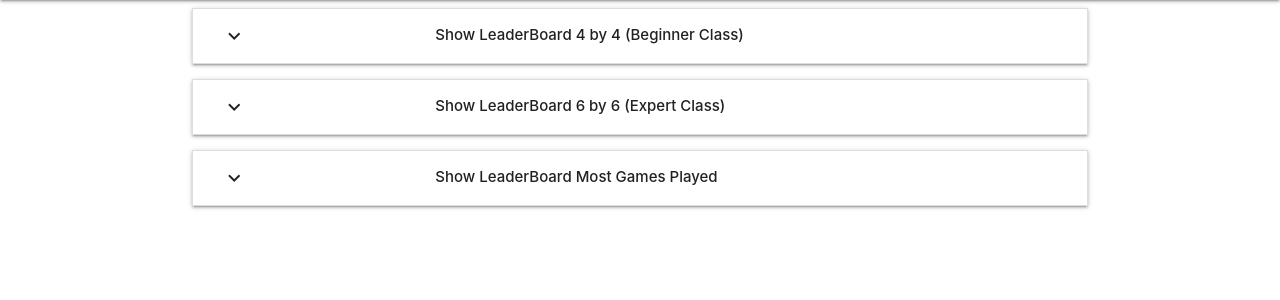
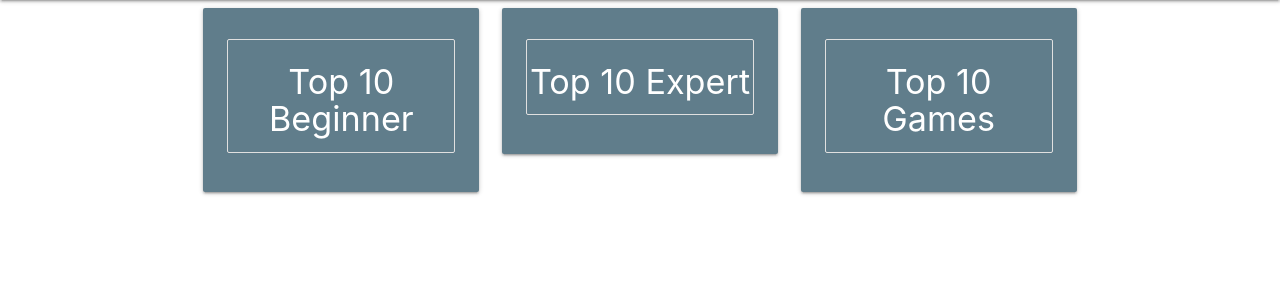
Before and after one commit to MartinLoef/project-3-data-centric-msp, a Flask app: template templates/LeaderBoards.html in a window 1280 px wide. Shown: the part 56-356 px from the top of the page. Run offline with Flask 2, Linux system fonts and the light colour scheme; the template is opened without the code that fills it, so the values that code supplies are empty; some libraries are stand-ins or nearby versions.

Commit message:
version 0.52 restyling of leaderboards done

```diff
--- a/static/css/style.css
+++ b/static/css/style.css
@@ -99,3 +99,13 @@ nav {
     user-select: none;
     z-index: 1;
 }
+
+.avatar{
+    position: absolute;
+    width: 42px;
+    height: 42px;
+    overflow: hidden;
+    left: 15px;
+    display: inline-block;
+    vertical-align: middle;
+}
--- a/templates/LeaderBoards.html
+++ b/templates/LeaderBoards.html
@@ -29,93 +29,54 @@
 </header>
 <div class="container">
   <div class="row">
-    <ul class="collapsible">
-        <li>
-            <div class="collapsible-header" data-collapsible="accordion">
-                <div class="col s3">
-                    <i class="material-icons">expand_more</i>
+    <div class="col s12 m4">
+      <div class="card-panel blue-grey">
+        <div class="collection">
+            <a class="collection-header center white-text"><h4>Top 10 Beginner</h4></a>
+              {%  for beginner in beginnerList %}
+              <a href="#!" class="collection-item blue-grey lighten-2 white-text">
+                  <div class="row no-bottom-margin">
+                      <div class="col s4 center"><img class=avatar src={{beginner.Avatar}} class="circle"></div>
+                      <div class="col s4 center">{{beginner.Username}}</div>
+                      <div class="col s4 center">{{beginner.Moves}}</div>
                   </div>
-                <div class=" task_header col s9">
-                    <strong>Show LeaderBoard 4 by 4 (Beginner Class)</strong>
+              </a>
+              {% endfor %}
         </div>
       </div>
-            <div class="collapsible-body">
-                <ul class="collection">
-                  {% for beginner in beginnerList  %}
-                  <div class="row">
-                    <li class="collection-item avatar">
-                      <div class="col s2">
-                        <img src={{beginner.Avatar}} class="circle">
     </div>
-                      <div class="col s6">
-                        <div class="custom-title left">{{beginner.Username}}</div>
+    <div class="col s12 m4">
+      <div class="card-panel blue-grey">
+        <div class="collection">
+            <a class="collection-header center white-text"><h4>Top 10 Expert</h4></a>
+              {%  for expert in expertList %}
+              <a href="#!" class="collection-item blue-grey lighten-2 white-text">
+                  <div class="row no-bottom-margin">
+                      <div class="col s4 center"><img class=avatar src={{expert.Avatar}} class="circle"></div>
+                      <div class="col s4 center">{{expert.Username}}</div>
+                      <div class="col s4 center">{{expert.Moves}}</div>
                   </div>
-                      <div class="col s2"><p class="custom-title right">{{beginner.Moves}}</p></div>
-                    </li>
-                  </div>
+              </a>
               {% endfor %}
-                </ul>
-            </div>
-        </li>
-    </ul>
-    <ul class="collapsible">
-        <li>
-            <div class="collapsible-header" data-collapsible="accordion">
-                <div class="col s3">
-                    <i class="material-icons">expand_more</i>
-                </div>
-                <div class=" task_header col s9">
-                    <strong>Show LeaderBoard 6 by 6 (Expert Class)</strong>
         </div>
       </div>
-            <div class="collapsible-body">
-                <ul class="collection">
-                  {% for expert in expertList  %}
-                  <div class="row">
-                    <li class="collection-item avatar">
-                      <div class="col s2">
-                        <img src={{expert.Avatar}} class="circle">
     </div>
-                      <div class="col s3">
-                        <div class="custom-title left">{{expert.Username}}</div>
+    <div class="col s12 m4">
+      <div class="card-panel blue-grey">
+        <div class="collection">
+            <a class="collection-header center white-text"><h4>Top 10 Games</h4></a>
+              {%  for games in Games %}
+              <a href="#!" class="collection-item blue-grey lighten-2 white-text">
+                  <div class="row no-bottom-margin">
+                      <div class="col s4 center"><img class=avatar src={{games.Avatar}} class="circle"></div>
+                      <div class="col s4 center">{{games.Username}}</div>
+                      <div class="col s4 center">{{games.Games}}</div>
                   </div>
-                      <div class="col s2"><p class="custom-title right">{{expert.Moves}}</p></div>
-                    </li>
-                  </div>
+              </a>
               {% endfor %}
-                </ul>
-            </div>
-        </li>
-    </ul>
-    <ul class="collapsible">
-        <li>
-            <div class="collapsible-header" data-collapsible="accordion">
-                <div class="col s3">
-                    <i class="material-icons">expand_more</i>
-                </div>
-                <div class=" task_header col s9">
-                    <strong>Show LeaderBoard Most Games Played</strong>
         </div>
       </div>
-            <div class="collapsible-body">
-              <ul class="collection">
-                {% for games in Games  %}
-                <div class="row">
-                  <li class="collection-item avatar">
-                    <div class="col s2">
-                      <img src={{games.Avatar}} class="circle">
     </div>
-                    <div class="col s6">
-                      <div class="custom-title left">{{games.Username}}</div>
-                    </div>
-                    <div class="col s2"><p class="custom-title right">{{games.Games}}</p></div>
-                  </li>
-                </div>
-                {% endfor %}
-              </ul>
-            </div>
-        </li>
-    </ul>
   </div>
 </div>
 <script src="https://cdnjs.cloudflare.com/ajax/libs/jquery/3.2.1/jquery.min.js"></script>
```
Lines whose indentation alone changed are shown as unchanged.
